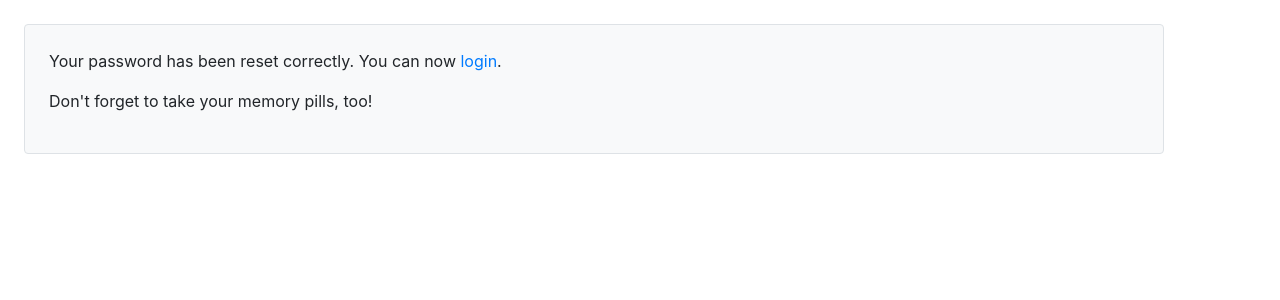
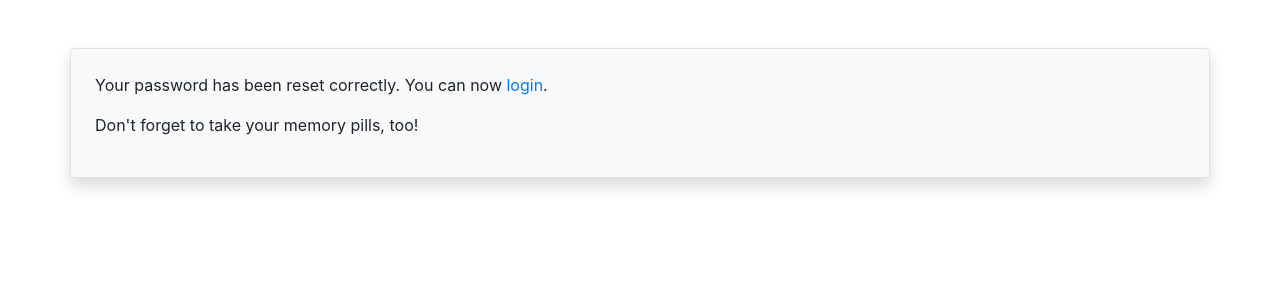
Before and after one commit to lorenzosani/auction-app, a Django app: page /forgot/completed in a window 1280 px wide. Shown: the part 56-356 px from the top of the page. Run offline with Django 3.2, Linux system fonts and the light colour scheme; some libraries are stand-ins or nearby versions.

Commit message:
Add form_base style

```diff
--- a/auctionapp/templates/form_base.html
+++ b/auctionapp/templates/form_base.html
@@ -1,5 +1,11 @@
 {% extends 'base.html' %} {% block content %}
-<div class="container p-4 m-4 bg-light border rounded">
+<div class="container p-4 my-5 bg-light border rounded shadow">
   {% block nested %} {% endblock %}
 </div>
+<script>
+  const input_tags = $('input');
+  for (const tag of input_tags){
+    tag.classList.add("form-control");
+  }
+</script>
 {% endblock %}
```
